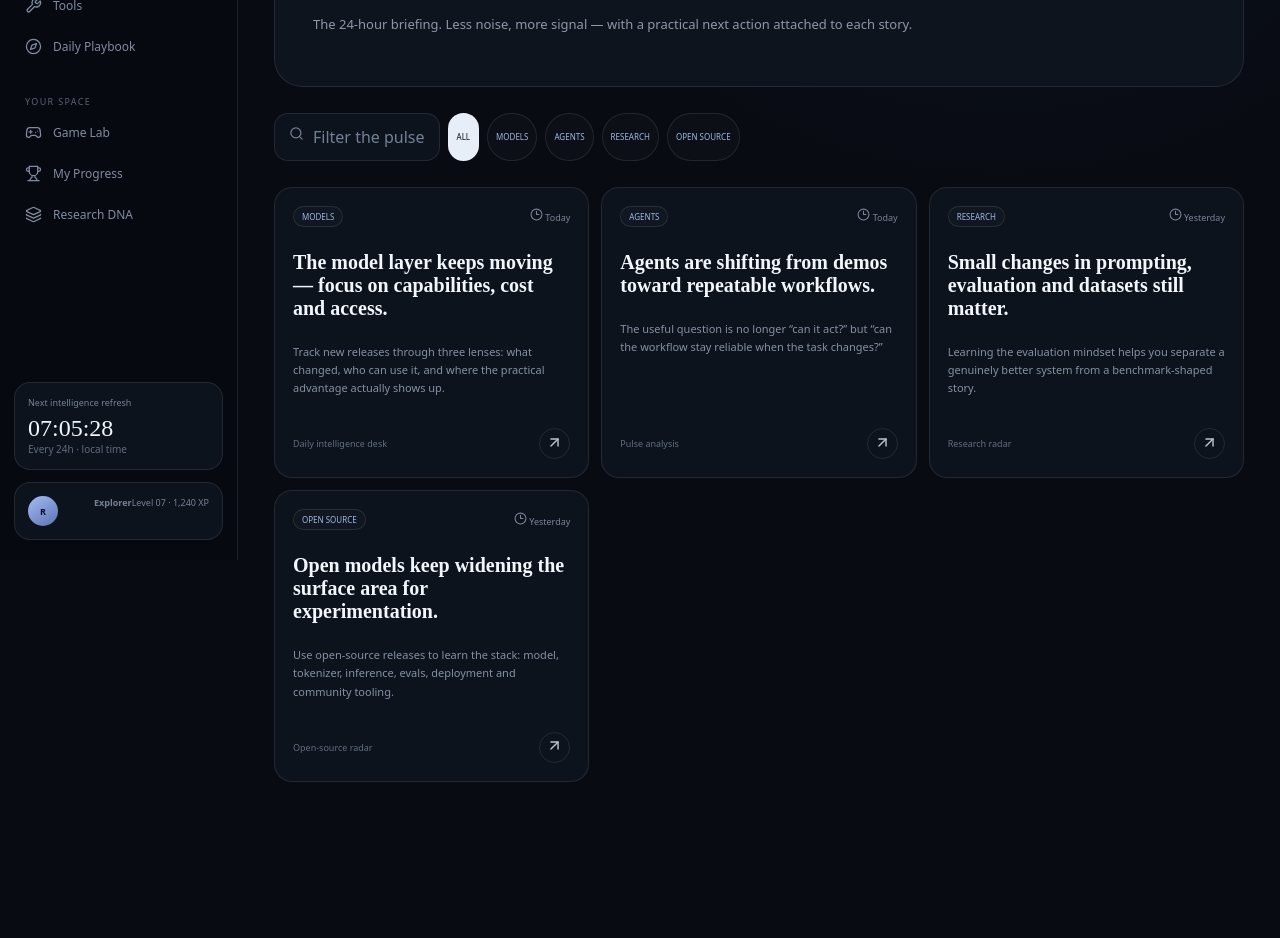
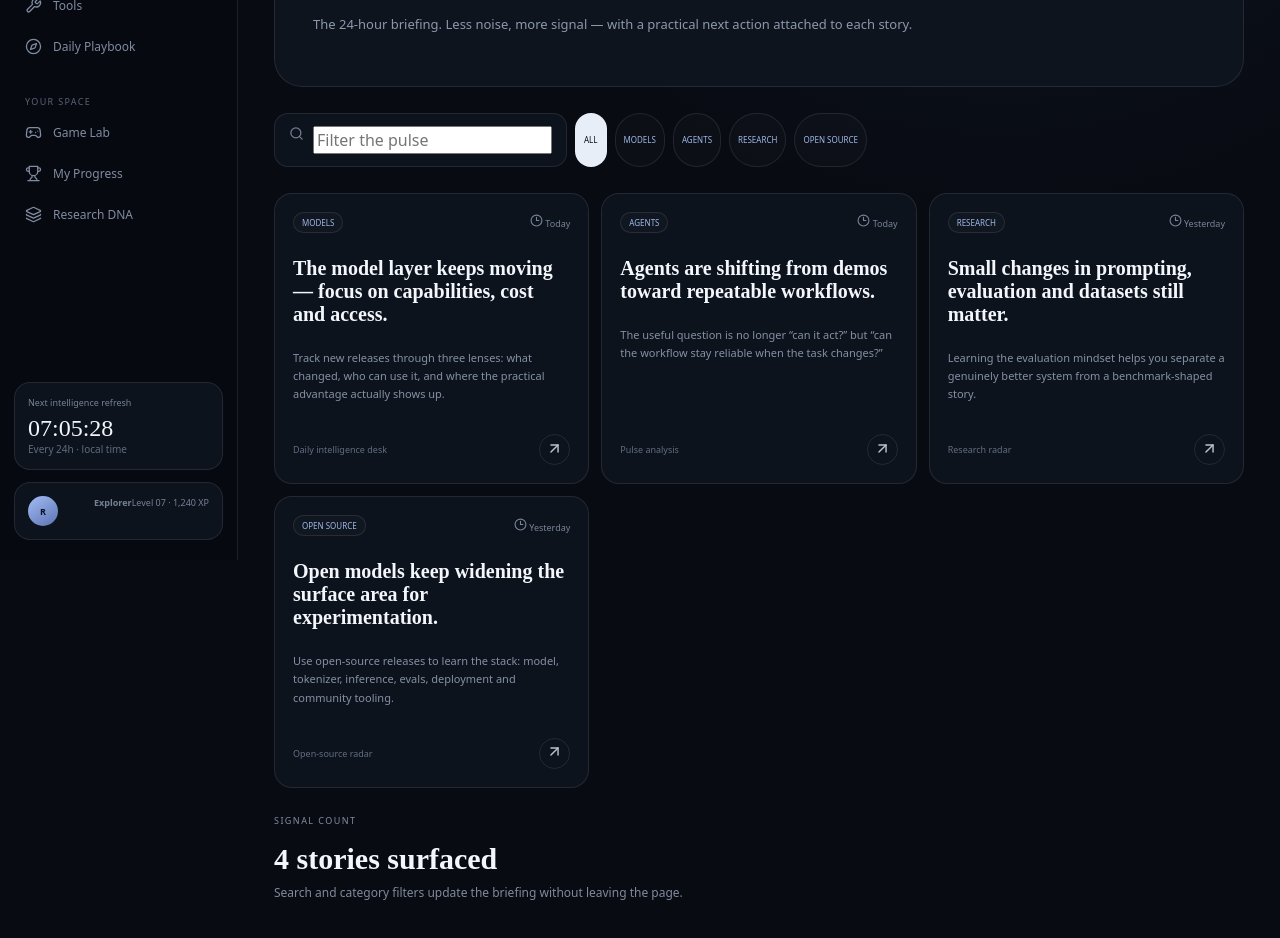
Before and after one commit to hpalpha100112-wq/AI-learning-from-AI, a React (Vite) app: page /pulse in a window 1280 px wide. Shown: the part 240-1178 px from the top of the page. Before the commit the page ends 1074 px from the top, so only its background shows below. Built offline with nearby package versions, Linux system fonts and the light colour scheme.

Commit message:
fix: make Pulse search actually filter stories

```diff
--- a/src/pages/Pulse.jsx
+++ b/src/pages/Pulse.jsx
@@ -1,18 +1,87 @@
 import React, { useMemo, useState } from 'react';
 import { Filter, Search } from 'lucide-react';
+import { useSearchParams } from 'react-router-dom';
 import { news } from '../data/content';
 import SectionHeader from '../components/SectionHeader';
 import NewsCard from '../components/NewsCard';
 
 export default function Pulse() {
+  const [searchParams, setSearchParams] = useSearchParams();
   const [filter, setFilter] = useState('ALL');
+  const query = searchParams.get('q') ?? '';
+
   const tags = ['ALL', ...new Set(news.map(n => n.tag))];
-  const items = useMemo(() => filter === 'ALL' ? news : news.filter(n => n.tag === filter), [filter]);
+  const items = useMemo(() => {
+    const normalized = query.trim().toLowerCase();
+    return news.filter(item => {
+      const matchesFilter = filter === 'ALL' || item.tag === filter;
+      const matchesQuery =
+        !normalized ||
+        [item.title, item.summary, item.tag, item.source]
+          .join(' ')
+          .toLowerCase()
+          .includes(normalized);
+      return matchesFilter && matchesQuery;
+    });
+  }, [filter, query]);
+
+  const updateQuery = (value) => {
+    const next = new URLSearchParams(searchParams);
+    if (value) next.set('q', value);
+    else next.delete('q');
+    setSearchParams(next);
+  };
+
   return (
     <div className="page-grid">
-      <div className="page-hero compact-hero"><div><div className="eyebrow"><Filter size={13} /> Daily intelligence</div><h1>AI Pulse</h1><p>The 24-hour briefing. Less noise, more signal — with a practical next action attached to each story.</p></div><div className="hero-date">Last cycle<br /><strong>Today · 06:00</strong></div></div>
-      <div className="filter-row"><div className="filter-search"><Search size={15} /><span>Filter the pulse</span></div>{tags.map(tag => <button key={tag} onClick={() => setFilter(tag)} className={`filter-pill ${filter === tag ? 'active' : ''}`}>{tag}</button>)}</div>
-      <div className="pulse-grid">{items.map(item => <NewsCard key={item.id} item={item} />)}</div>
+      <div className="page-hero compact-hero">
+        <div>
+          <div className="eyebrow"><Filter size={13} /> Daily intelligence</div>
+          <h1>AI Pulse</h1>
+          <p>The 24-hour briefing. Less noise, more signal — with a practical next action attached to each story.</p>
+        </div>
+        <div className="hero-date">Last cycle<br /><strong>Today · 06:00</strong></div>
+      </div>
+
+      <div className="filter-row">
+        <label className="filter-search">
+          <Search size={15} />
+          <input
+            aria-label="Filter the pulse"
+            value={query}
+            onChange={event => updateQuery(event.target.value)}
+            placeholder="Filter the pulse"
+          />
+        </label>
+        {tags.map(tag => (
+          <button
+            key={tag}
+            onClick={() => setFilter(tag)}
+            className={`filter-pill ${filter === tag ? 'active' : ''}`}
+          >
+            {tag}
+          </button>
+        ))}
+      </div>
+
+      <div className="pulse-grid">
+        {items.map(item => <NewsCard key={item.id} item={item} />)}
+      </div>
+
+      {items.length === 0 && (
+        <div className="empty-state">
+          <strong>No pulse matches found.</strong>
+          <button className="text-btn" onClick={() => { setFilter('ALL'); updateQuery(''); }}>
+            Clear filters
+          </button>
+        </div>
+      )}
+
+      <SectionHeader
+        eyebrow="Signal count"
+        title={`${items.length} stories surfaced`}
+        description="Search and category filters update the briefing without leaving the page."
+      />
     </div>
   );
 }
```
